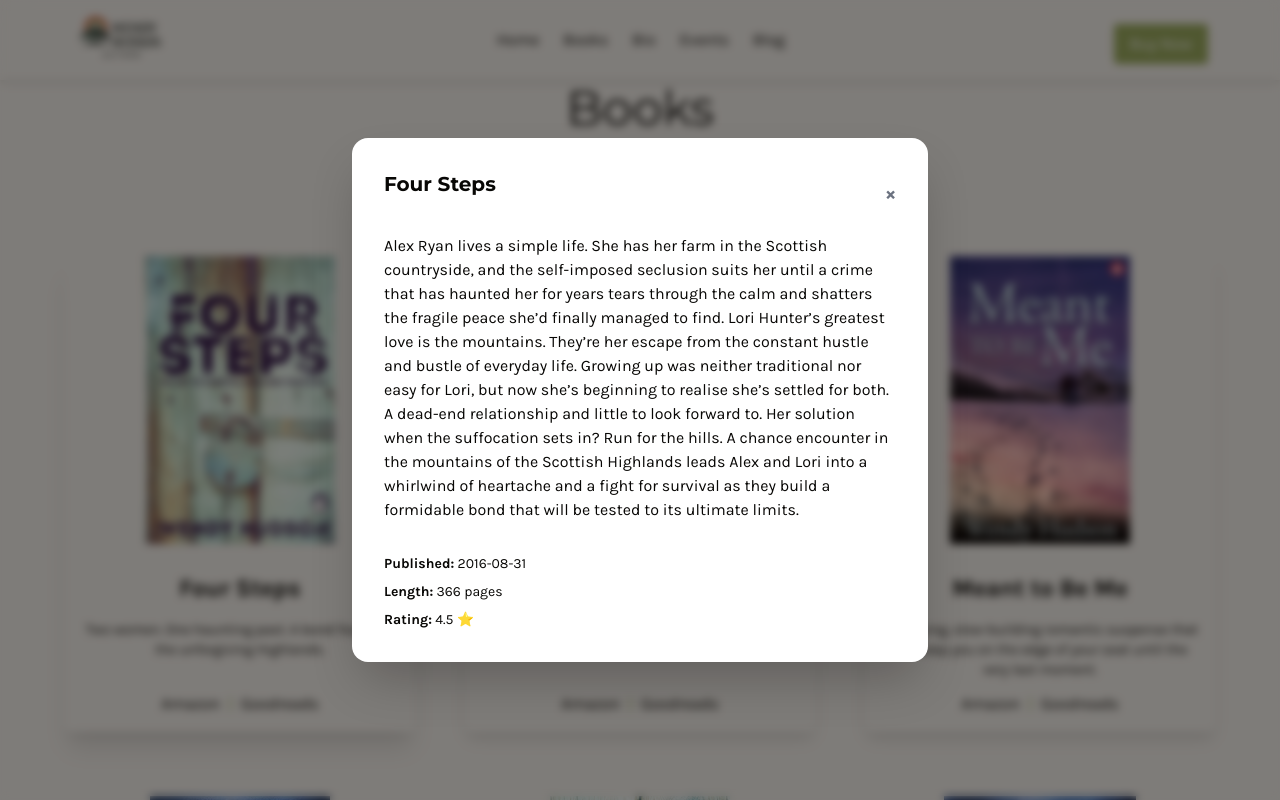
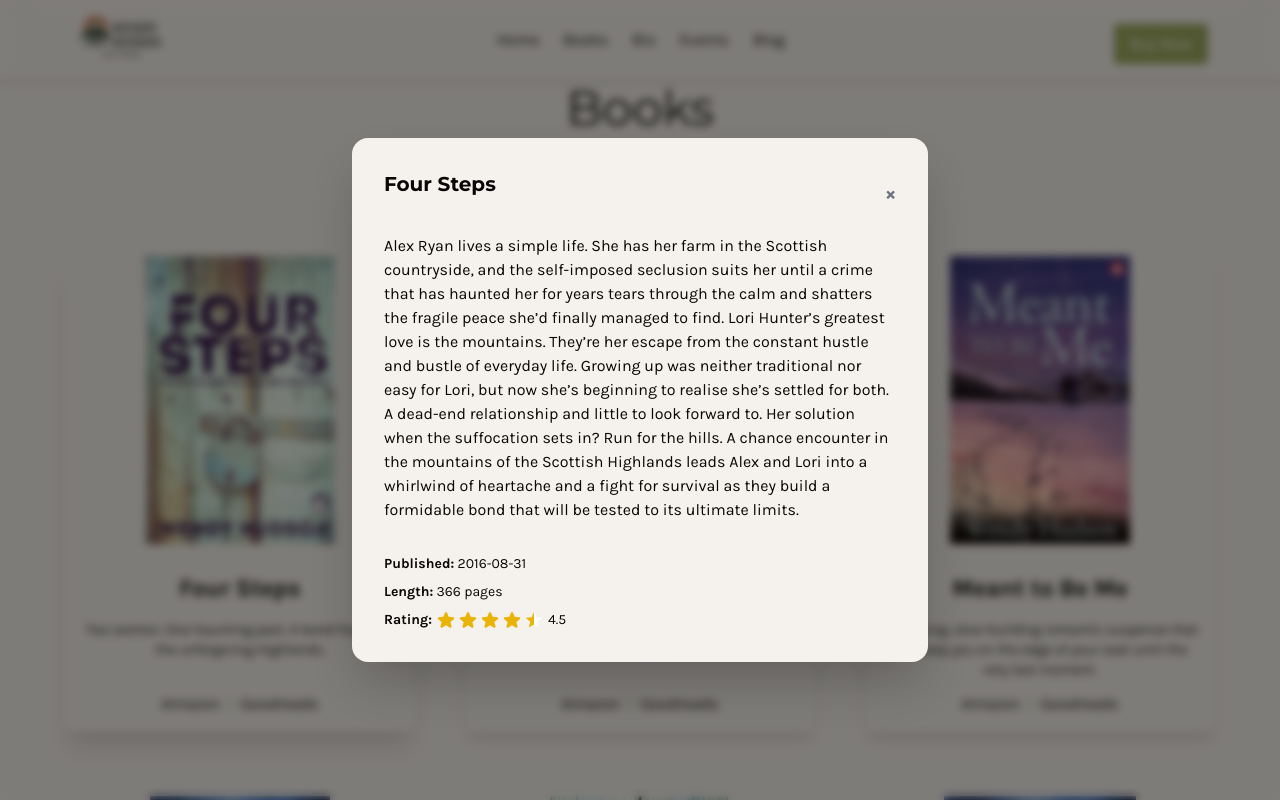
Before and after one commit to gillianroberts1/Wendy-Hudson-Author, a React (Vite) app: page / in a window 1280 px wide. Both pictures are taken after a click on the picture 240 px from the left and 2597 px from the top of the page. Shown: the part 2197-2997 px from the top of the page. Built offline with nearby package versions, Linux system fonts and the light colour scheme.

Commit message:
star icon added to rating on modal

```diff
--- a/package.json
+++ b/package.json
@@ -10,6 +10,7 @@
     "preview": "vite preview"
   },
   "dependencies": {
+    "@heroicons/react": "^2.2.0",
     "bootstrap": "^5.3.5",
     "hamburger-react": "^2.5.2",
     "motion": "^12.9.4",
--- a/src/components/BookModal.jsx
+++ b/src/components/BookModal.jsx
@@ -1,5 +1,6 @@
 import React, { useEffect } from "react";
 import { motion } from "framer-motion";
+import { StarRating } from "./StarRating";
 
 export default function BookModal({
   title,
@@ -32,7 +33,7 @@ export default function BookModal({
       exit={{ opacity: 0 }}
     >
       <motion.div
-        className="bg-white p-8 rounded-2xl max-w-xl w-full shadow-2xl"
+        className="bg-background text-foreground p-8 rounded-2xl max-w-xl w-full shadow-2xl"
         onClick={(e) => e.stopPropagation()}
         initial={{ opacity: 0, scale: 0.95 }}
         animate={{ opacity: 1, scale: 1 }}
@@ -58,8 +59,10 @@ export default function BookModal({
           <p className="text-sm">
             <span className="font-semibold">Length:</span> {printLength} pages
           </p>
-          <p className="text-sm">
-            <span className="font-semibold">Rating:</span> {rating} ⭐
+          <p className="text-sm flex items-center gap-1">
+            <span className="font-semibold">Rating: </span>
+            <StarRating rating={rating} /> {rating}
+
           </p>
         </div>
       </motion.div>
--- /dev/null
+++ b/src/components/StarRating.jsx
@@ -0,0 +1,44 @@
+import React from "react";
+import { StarIcon } from "@heroicons/react/24/solid";
+import { StarIcon as StarOutlineIcon } from "@heroicons/react/24/outline";
+
+export function StarRating({ rating }) {
+  const fullStars = Math.floor(rating);
+  const hasHalfStar = rating % 1 >= 0.25 && rating % 1 < 0.75;
+  const isCloserToFull = rating % 1 >= 0.75;
+  const totalStars = 5;
+
+  const stars = [];
+
+  for (let i = 0; i < totalStars; i++) {
+    if (i < fullStars) {
+      stars.push(<StarIcon key={i} className="w-5 h-5 text-yellow-500" />);
+    } else if (i === fullStars && hasHalfStar) {
+      stars.push(
+        <svg
+          key={i}
+          className="w-5 h-5 text-yellow-500"
+          viewBox="0 0 24 24"
+          fill="currentColor"
+        >
+          <defs>
+            <linearGradient id="halfGradient">
+              <stop offset="50%" stopColor="currentColor" />
+              <stop offset="50%" stopColor="white" stopOpacity="1" />
+            </linearGradient>
+          </defs>
+          <path
+            fill="url(#halfGradient)"
+            d="M12 17.27L18.18 21l-1.64-7.03L22 9.24l-7.19-.61L12 2 9.19 8.63 2 9.24l5.46 4.73L5.82 21z"
+          />
+        </svg>
+      );
+    } else if (i === fullStars && isCloserToFull) {
+      stars.push(<StarIcon key={i} className="w-5 h-5 text-yellow-500" />);
+    } else {
+      stars.push(<StarOutlineIcon key={i} className="w-5 h-5 text-yellow-500" />);
+    }
+  }
+
+  return <div className="flex space-x-0.5">{stars}</div>;
+}
```
Also changed, not shown: 1 other file (tests, documents, lock files or other folders).
